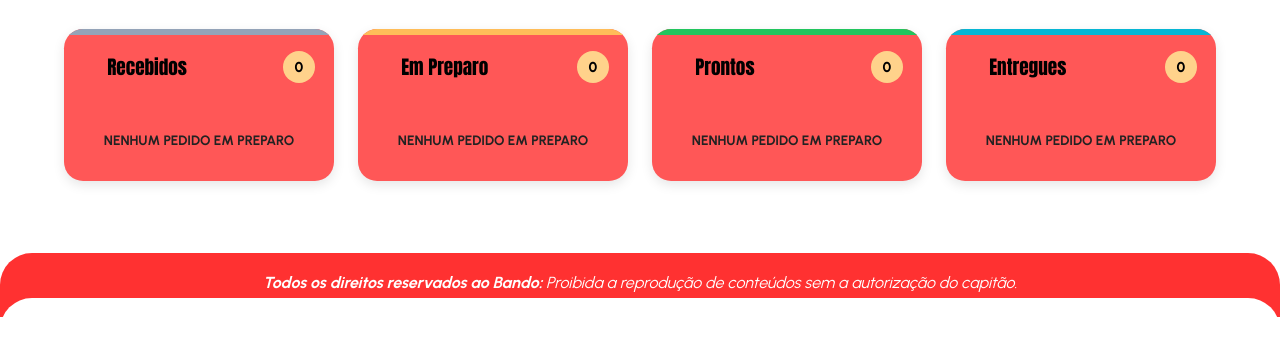
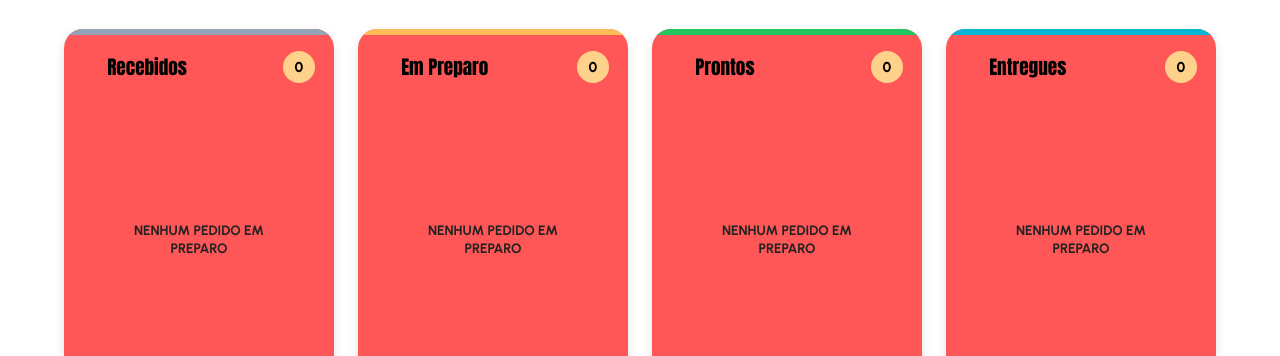
Before and after one commit to Reimarcosneto3/vitor-av2, a plain HTML site: page pedidos.html in a window 1280 px wide. Shown: the part 222-578 px from the top of the page. Drawn offline with Linux system fonts and the light colour scheme; a web font is replaced by a local one.

Commit message:
aumentando os cards

```diff
--- a/css/pedidos.css
+++ b/css/pedidos.css
@@ -52,7 +52,8 @@
 }
 
 .kds-conteudo {
-  padding: 2rem 1rem;
+  padding: 6rem 1.5rem;
+  min-height: 280px;
   text-align: center;
   flex: 1;
   display: flex;
```
